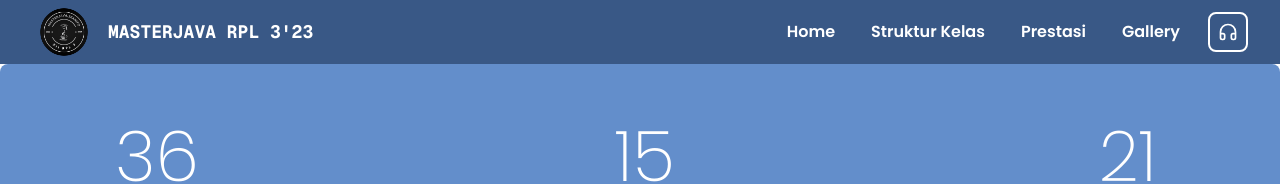
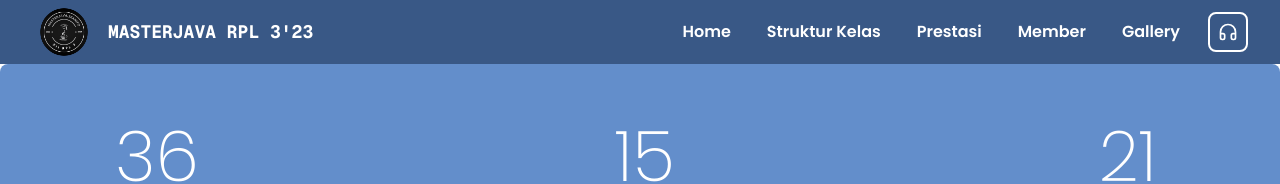
Before and after one commit to NaApipp/rpl3, a Next.js app: page / in a window 1280 px wide. Shown: the top 184 px of the page. Built offline with nearby package versions, Linux system fonts and the light colour scheme.

Commit message:
add member in navbar

```diff
--- a/app/components/navbar.tsx
+++ b/app/components/navbar.tsx
@@ -17,6 +17,7 @@ export default function Navbar() {
     { id: "home", name: "Home", href: "#home" },
     { id: "struktur", name: "Struktur Kelas", href: "#struktur-kelas" },
     { id: "prestasi", name: "Prestasi", href: "#prestasi" },
+    { id: "member", name: "Member", href: "#member" },
     { id: "gallery", name: "Gallery", href: "#gallery" },
   ];
   return (
```
